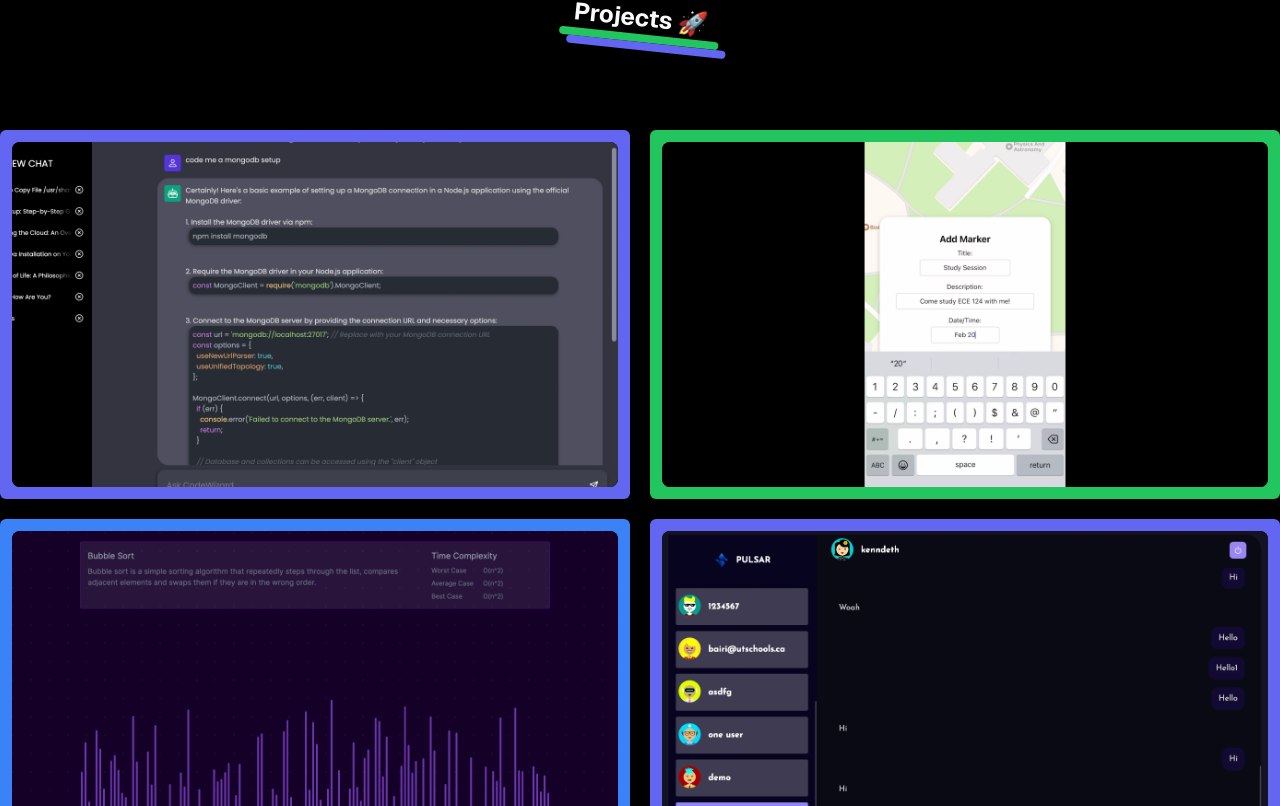
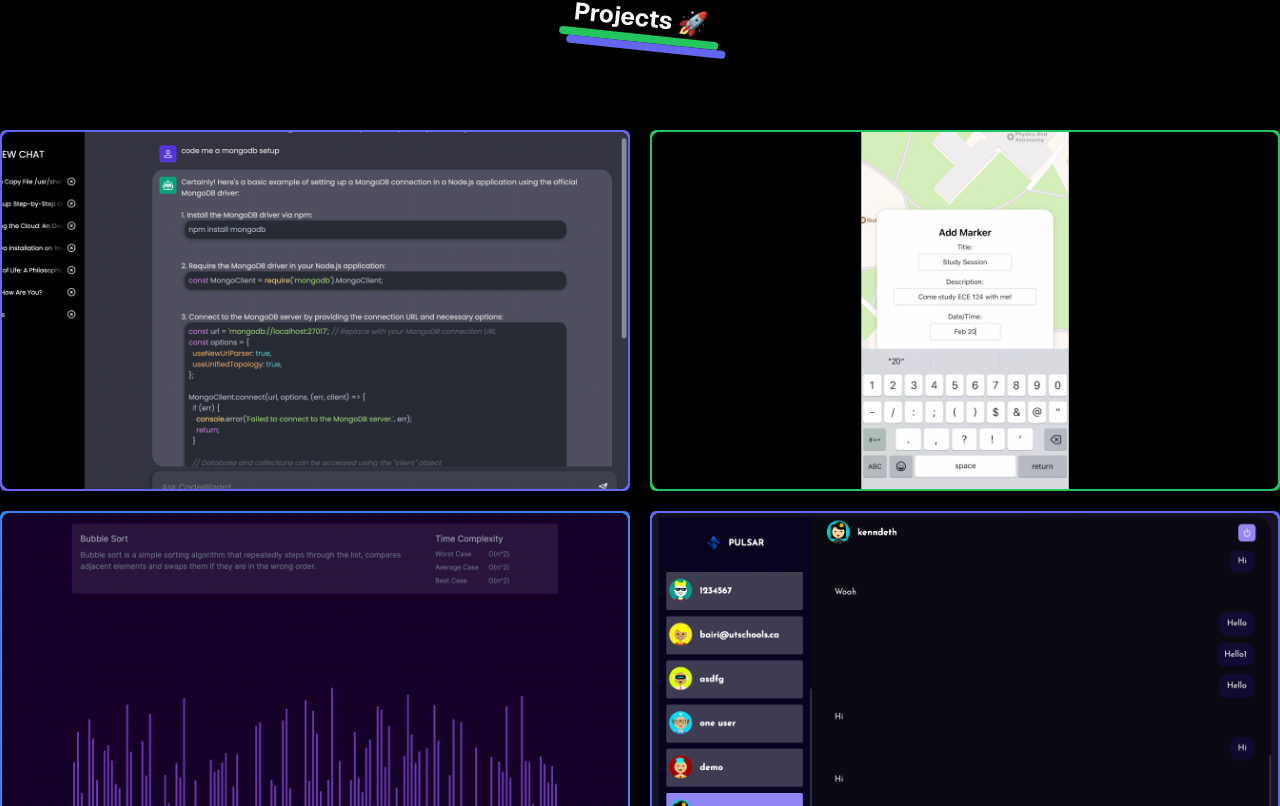
Before and after one commit to richieb21/personal-portfolio, a Next.js app: page / in a window 1280 px wide. Shown: the part 1514-2320 px from the top of the page. Built offline with nearby package versions, Linux system fonts and the light colour scheme.

Commit message:
Adjusted Padding

```diff
--- a/app/(home)/components/Project.tsx
+++ b/app/(home)/components/Project.tsx
@@ -48,7 +48,7 @@ export default function Project() {
             <div className='grid grid-cols-1 sm:grid-cols-2 pt-20 gap-5'>
                 {projects.map((project, index) => {
                     return <Link href={project.link} key={index} target='_blank'>
-                        <div className={cn("p-3 rounded-md ", project.background)}>
+                        <div className={cn("p-0.5 rounded-md ", project.background)}>
                             <DirectionAwareHover
                                 imageUrl={project.cover}
                                 className='w-full space-y-5'
```
